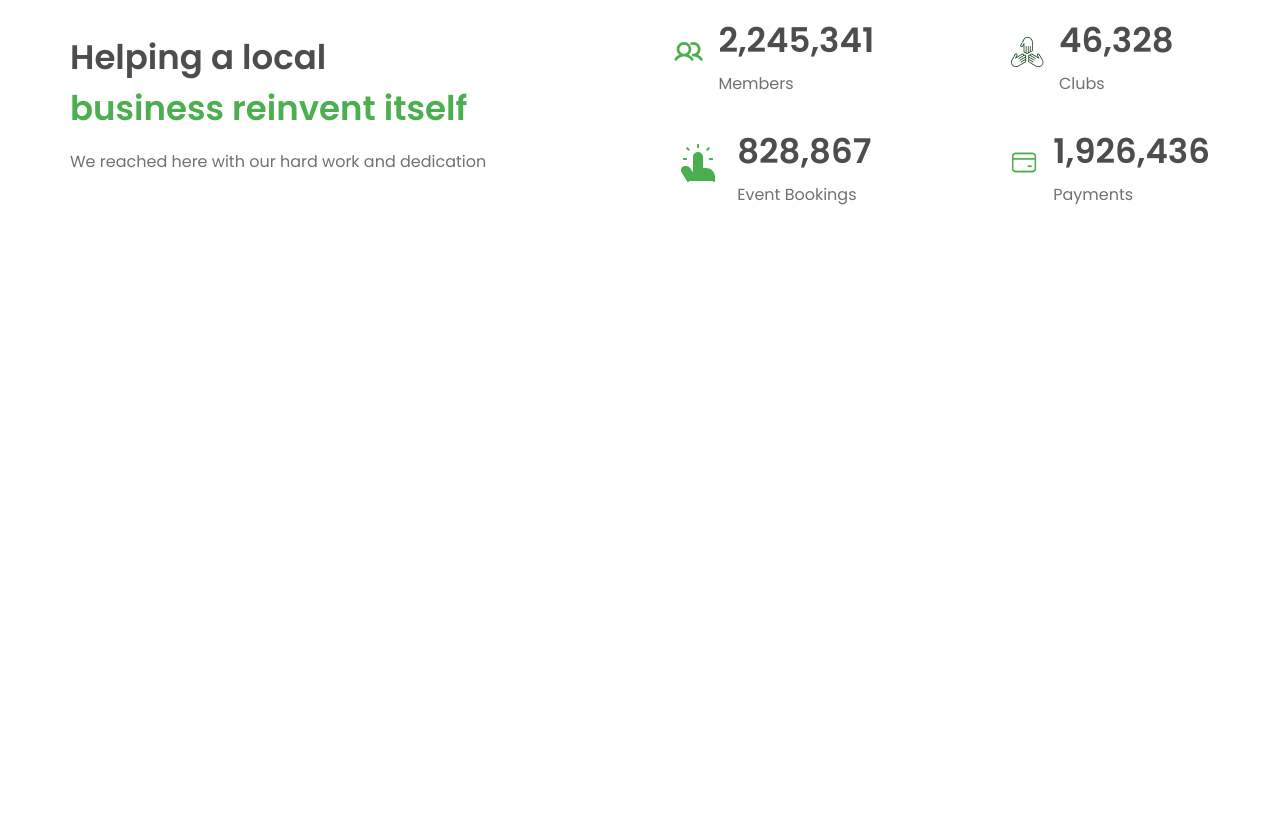
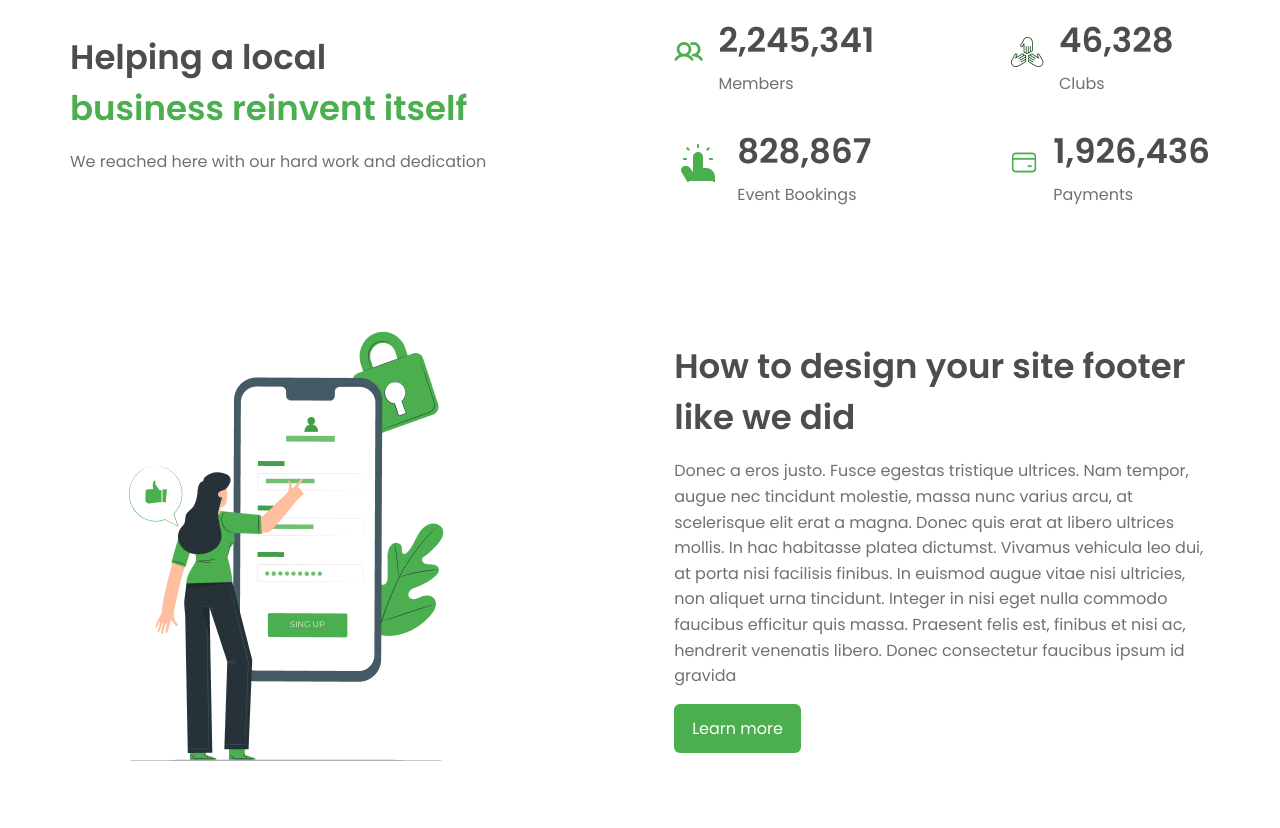
Before and after one commit to HamdyShehiet/Nexcent, a plain HTML site: page index.html in a window 1280 px wide. Shown: the part 2248-3076 px from the top of the page. Before the commit the page ends 2515 px from the top, so only its background shows below. Drawn offline with Linux system fonts and the light colour scheme.

Commit message:
Add: Design Footer Section

```diff
--- a/index.html
+++ b/index.html
@@ -161,6 +161,18 @@
                 </div>
             </div>
         </section>
+        <section class="design-footer" id="design-footer">
+            <div class="container flex">
+                <div class="image col">
+                    <img src="assets/images/design-3.webp" alt="Hero Image">
+                </div>
+                <div class="info col">
+                    <h2 class="title">How to design your site footer like we did</h2>
+                    <p class="description">Donec a eros justo. Fusce egestas tristique ultrices. Nam tempor, augue nec tincidunt molestie, massa nunc varius arcu, at scelerisque elit erat a magna. Donec quis erat at libero ultrices mollis. In hac habitasse platea dictumst. Vivamus vehicula leo dui, at porta nisi facilisis finibus. In euismod augue vitae nisi ultricies, non aliquet urna tincidunt. Integer in nisi eget nulla commodo faucibus efficitur quis massa. Praesent felis est, finibus et nisi ac, hendrerit venenatis libero. Donec consectetur faucibus ipsum id gravida</p>
+                    <a href="#" class="link-btn">Learn more</a>
+                </div>
+            </div>
+        </section>
     </main>
 </body>
 </html>
```
